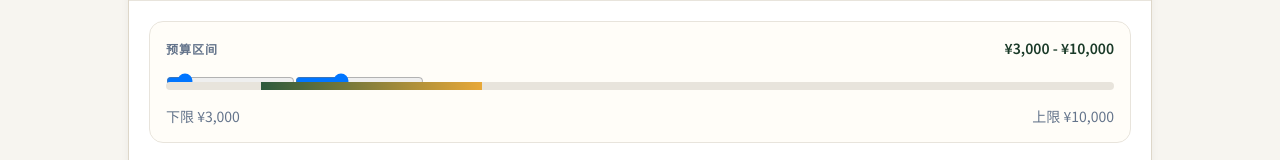
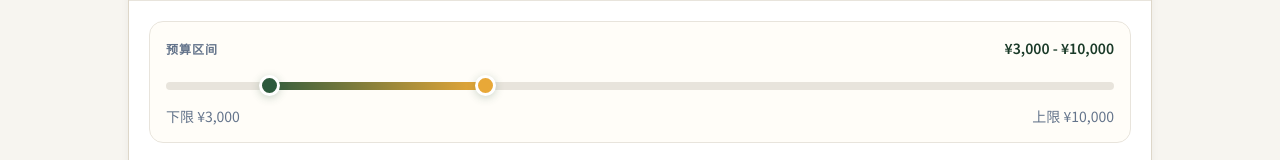
Before and after one commit to LighthouseXy/ai-device-evolution, a Next.js app: page /advisor in a window 1280 px wide. Shown: the part 339-499 px from the top of the page. Built offline with nearby package versions, Linux system fonts and the light colour scheme.

Commit message:
style: unify analysis page controls

```diff
--- a/src/app/globals.css
+++ b/src/app/globals.css
@@ -261,9 +261,19 @@ p {
   padding-top: 0.15rem;
 }
 
+.filter-row {
+  display: grid;
+  grid-template-columns: 5.5rem minmax(0, 1fr);
+  align-items: center;
+  gap: 1rem;
+  min-width: 0;
+}
+
 .filter-pills {
   display: flex;
   gap: 0.5rem;
+  min-width: 0;
+  max-width: 100%;
   overflow-x: auto;
   padding-bottom: 0.2rem;
   scrollbar-width: none;
@@ -280,7 +290,6 @@ p {
 .filter-heading {
   display: inline-flex;
   align-items: center;
-  gap: 0.65rem;
   color: var(--text-soft);
   font-family: var(--font-mono-stack);
   font-size: 0.72rem;
@@ -289,15 +298,73 @@ p {
   text-transform: uppercase;
 }
 
-.filter-heading::before {
-  content: "";
-  width: 1rem;
-  height: 10px;
-  border-inline: 2px solid var(--primary);
-  box-shadow:
-    6px 0 0 -4px var(--primary),
-    12px 0 0 -4px var(--accent);
-  opacity: 0.86;
+.advisor-budget-range {
+  position: absolute;
+  inset: 0;
+  width: 100%;
+  height: 2rem;
+  margin: 0;
+  appearance: none;
+  pointer-events: none;
+  background: transparent;
+}
+
+.advisor-budget-range::-webkit-slider-thumb {
+  box-sizing: border-box;
+  width: 1.35rem;
+  height: 1.35rem;
+  margin-top: calc((0.5rem - 1.35rem) / 2);
+  border: 3px solid var(--surface-strong);
+  border-radius: 999px;
+  appearance: none;
+  pointer-events: auto;
+  background: var(--primary);
+  box-shadow: 0 2px 8px rgba(45, 90, 61, 0.24);
+  cursor: grab;
+}
+
+.advisor-budget-range::-webkit-slider-runnable-track {
+  height: 0.5rem;
+  background: transparent;
+}
+
+.advisor-budget-range:last-child::-webkit-slider-thumb {
+  background: var(--accent);
+}
+
+.advisor-budget-range::-moz-range-thumb {
+  box-sizing: border-box;
+  width: 1.35rem;
+  height: 1.35rem;
+  border: 3px solid var(--surface-strong);
+  border-radius: 999px;
+  pointer-events: auto;
+  background: var(--primary);
+  box-shadow: 0 2px 8px rgba(45, 90, 61, 0.24);
+  cursor: grab;
+}
+
+.advisor-budget-range::-moz-range-track {
+  height: 0.5rem;
+  background: transparent;
+}
+
+.advisor-budget-range:last-child::-moz-range-thumb {
+  background: var(--accent);
+}
+
+.advisor-budget-range:focus-visible {
+  outline: none;
+}
+
+.advisor-budget-range:focus-visible::-webkit-slider-thumb {
+  outline: 3px solid rgba(45, 90, 61, 0.24);
+  outline-offset: 2px;
+}
+
+.advisor-budget-range:focus-visible::-moz-range-thumb {
+  outline: 3px solid rgba(45, 90, 61, 0.24);
+  outline-offset: 2px;
 }
 
 .section-inner {
@@ -830,31 +897,26 @@ p {
   box-shadow: var(--shadow-soft);
 }
 
+.compare-v2-scroll {
+  max-width: 100%;
+  overflow-x: auto;
+  overscroll-behavior-x: contain;
+}
+
+.compare-v2-table-inner {
+  width: 100%;
+}
+
 .compare-v2-section {
-  min-width: 0;
   border-bottom: 1px solid var(--border);
-  overflow-x: auto;
 }
 
 .compare-v2-section:last-child {
   border-bottom: 0;
 }
 
-.compare-v2-section-title {
-  padding: 1rem 1.25rem;
-  border-bottom: 1px solid var(--border);
-  background: var(--bg-soft);
-  color: var(--primary);
-  font-family: var(--font-mono-stack);
-  font-size: 0.75rem;
-  font-weight: 500;
-  letter-spacing: 0.08em;
-  text-transform: uppercase;
-}
-
 .compare-v2-row {
   display: grid;
-  min-width: 780px;
   border-bottom: 1px solid var(--border);
 }
 
@@ -872,6 +934,23 @@ p {
   display: grid;
   align-content: center;
   gap: 0.1rem;
+}
+
+.compare-v2-row.is-group {
+  background: var(--bg-soft);
+}
+
+.compare-v2-row.is-group .compare-v2-cell {
+  min-height: 2.75rem;
+  color: var(--primary);
+  letter-spacing: 0.08em;
+  text-transform: uppercase;
+}
+
+.compare-v2-group-fill {
+  grid-column: 2 / -1;
+  border-bottom: 0;
+  background: var(--bg-soft);
 }
 
 .compare-v2-cell {
@@ -891,6 +970,9 @@ p {
 }
 
 .compare-v2-cell.is-label {
+  position: sticky;
+  left: 0;
+  z-index: 2;
   display: grid;
   align-content: center;
   background: var(--bg-soft);
```
